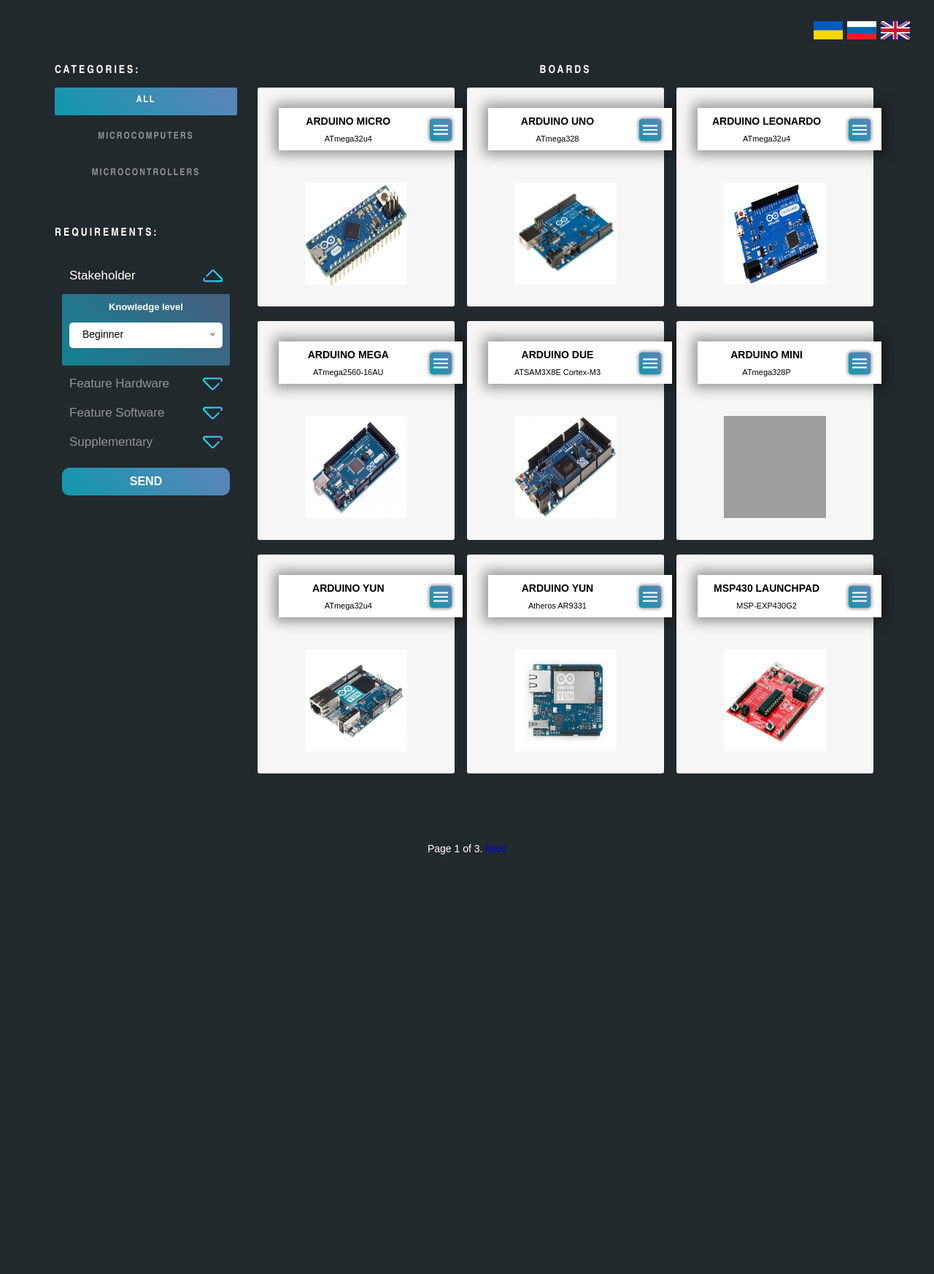
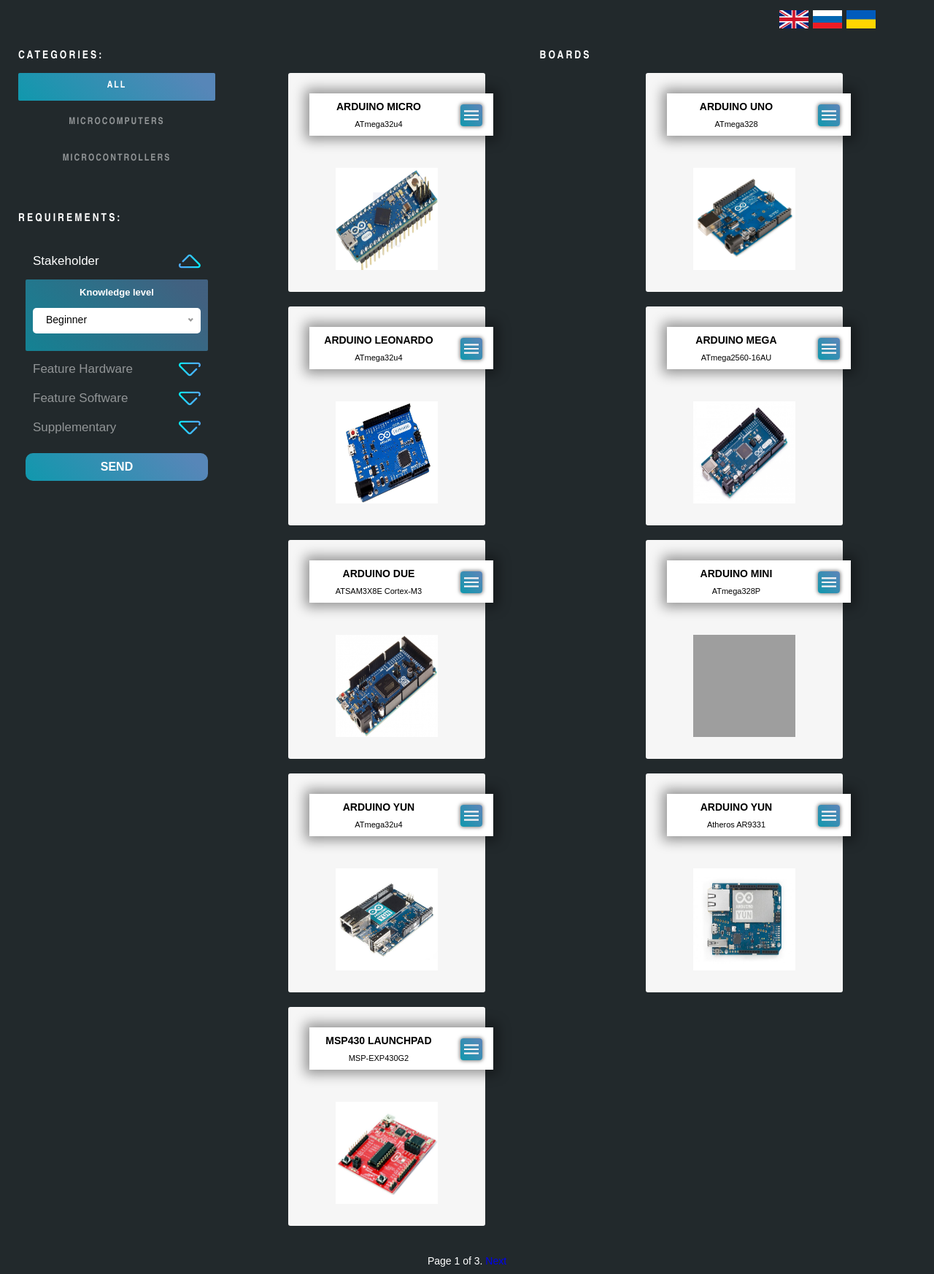
Before and after one commit to PashaLisovchenko/arduino_django, a Django app: page /boards/ in a window 1280 px wide. Shown: the whole page at 73% size. Before the commit the page ends 1171 px from the top, so only its background shows below. Run offline with Django 3.2, Linux system fonts and the light colour scheme; data comes from the database, SQL or seed files in the repository; both versions use the stored data as it was after the commit; some libraries are stand-ins or nearby versions; grey boxes are pictures that could not be loaded.

Commit message:
UPDADE: redesign2

```diff
--- a/boards/static/css/board.css
+++ b/boards/static/css/board.css
@@ -1,3 +1,8 @@
+@media (min-height: 680px) {
+  header ul.menu {
+      justify-content: center;
+  }
+}
 /*base settings*/
 *, *:before, *:after {
     box-sizing: border-box;
@@ -20,14 +25,26 @@ a {
 }
 /*base html*/
 header ul.menu {
+    /*grid-area: menu;*/
     list-style:none;
-    margin-right: 3rem;
+    margin-right: 6%;
+    margin-bottom: 0;
+    display: flex;
+    justify-content: right;
 }
 header ul.menu li {
     float:right;
     padding: .4rem .3rem;
 }
-
+.content{
+    /*display: grid;*/
+    /*grid-gap: 10px;*/
+    /*grid-template-columns: repeat(auto-fill, 2fr);*/
+    /*grid-template-areas:*/
+    /*"menu"*/
+    /*"table"*/
+    /*"pagin";*/
+}
 .content h1{
     color: white;
     text-align: center;
@@ -38,10 +55,6 @@ header ul.menu li {
 .requirements{
     float: left;
     width: 27rem;
-}
-
-.sidebar {
-    padding:0 2rem 0 0;
 }
 .sidebar ul{
     margin:0;
@@ -105,7 +118,6 @@ header ul.menu li {
 
 .filter {
     margin-top: 5rem;
-    padding: 0 20px 0 0;
     height:100%;
 }
 .main-form{
@@ -213,6 +225,7 @@ input[type=submit] {
 
 /*pagination html*/
 .pagination{
+    /*grid-area: pagin;*/
     font-size: 1.4rem;
     margin: 1rem;
     text-align: center;
@@ -226,21 +239,18 @@ input[type=submit] {
     letter-spacing: .3rem;
     font-size: 1.5rem;
     line-height: 1.66;
+    padding-top: 1rem;
 }
 .table{
-    padding: 5rem;
-    margin: 2.5rem;
+    margin: 0.5rem 2.5rem;
 }
 .board-tags{
     display: flex;
-    justify-content: space-around;
+    justify-content: space-between;
     align-items: center;
     flex-direction: row;
     flex-wrap: wrap;
-    /*display: grid;*/
-    /*grid-column-gap: 12%;*/
-    /*grid-template-columns: auto auto auto;*/
-    /*padding: 1rem 10rem 1rem 10rem;*/
+    padding: 0 10rem 1rem 10rem;
 }
 .board-tag{
     position: relative;
@@ -256,18 +266,6 @@ input[type=submit] {
     width: 27rem;
     transition: 0.5s;
     height: 30rem;
-    /*background-image: -moz-linear-gradient(center bottom, rgb(14,173,173) 33%, rgb(0,255,255) 67%);*/
-    /*background-color: #ffffff;*/
-    /*border-radius: 2rem;*/
-    /*padding: 3rem;*/
-    /*margin-bottom: 2rem;*/
-    /*display: flex;*/
-    /*flex-direction: column;*/
-    /*justify-content: space-between;*/
-    /*text-align: center;*/
-    /*align-items: center;*/
-    /*transition: 0.5s;*/
-    /*border: 1px solid rgba(204, 204, 223, 0.5);*/
 }
 .board-tag img{
     /*margin-top: 1rem;*/
--- a/boards/static/js/ajax_recomended_boards.js
+++ b/boards/static/js/ajax_recomended_boards.js
@@ -1,26 +1,3 @@
-function getCookie(name) {
-    var cookieValue = null;
-    if (document.cookie && document.cookie != '') {
-        var cookies = document.cookie.split(';');
-        for (var i = 0; i < cookies.length; i++) {
-            var cookie = jQuery.trim(cookies[i]);
-            // Does this cookie string begin with the name we want?
-            if (cookie.substring(0, name.length + 1) == (name + '=')) {
-                cookieValue = decodeURIComponent(cookie.substring(name.length + 1));
-                break;
-            }
-        }
-    }
-    return cookieValue;
-}
-$.ajaxSetup({
-    beforeSend: function(xhr, settings) {
-        if (!(/^http:.*/.test(settings.url) || /^https:.*/.test(settings.url))) {
-            // Only send the token to relative URLs i.e. locally.
-            xhr.setRequestHeader("X-CSRFToken", getCookie('csrftoken'));
-        }
-    }
-});
 $(document).ready(function() {
     var url = document.location.href;
     $('.send').click(function() {
@@ -51,15 +28,15 @@ $(document).ready(function() {
                 'price':price,
                 'form':form
             },
-            success: updateMessage,
+            success: recommendation,
             failure: function (data) {
                 console.log("FAIL");
                 console.log(data);
             }
         });
-        function updateMessage(data) {
+        function recommendation(data) {
             console.log("SUCCESS");
-            console.log(data);
+            $('#boards').css({display: 'none'});
             $('.board-tags').css({display: 'none'});
             $('.recommend').html(data);
         }
--- a/boards/templates/boards/list.html
+++ b/boards/templates/boards/list.html
@@ -3,6 +3,7 @@
 {% load staticfiles %}
 {% block title %}{% trans "Boards" %}{% endblock %}
 {% block header %}
+    {% if not rec %}
     <ul class="menu">
             <li>
                 <form id='lang_en' action='{% url 'set_language' %}' method='POST'>{% csrf_token %}
@@ -29,6 +30,7 @@
                 </form>
             </li>
         </ul>
+     {% endif %}
 {% endblock %}
 {% block content %}
     <div class="table">
@@ -50,7 +52,7 @@
             </div>
             {% include "filter.html" with form=form %}
         </div>
-        <h1 class="title_center">{% trans "Boards" %}</h1>
+        <h1 class="title_center" id="boards">{% trans "Boards" %}</h1>
         <div class="board-tags">
             {% for board in boards %}
                 <div class="board-tag">
```
Also changed, not shown: db.sqlite3.
